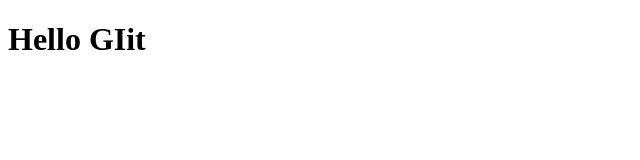
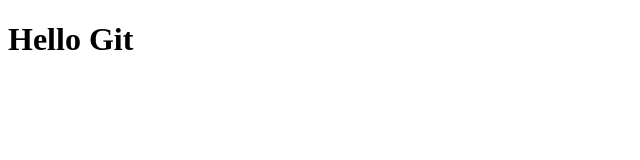
Before and after one commit to Sreynich-Chhoeurn/demo-app, a plain HTML site: page index.html in a window 1280 px wide. Shown: the full height of the page, 0-640 px from the left. Drawn offline with Linux system fonts and the light colour scheme.

Commit message:
create index.html file

```diff
--- a/index.html
+++ b/index.html
@@ -6,6 +6,6 @@
     <title>Document</title>
 </head>
 <body>
-    <h1>Hello GIit</h1>
+    <h1>Hello Git</h1>
 </body>
 </html>
```
